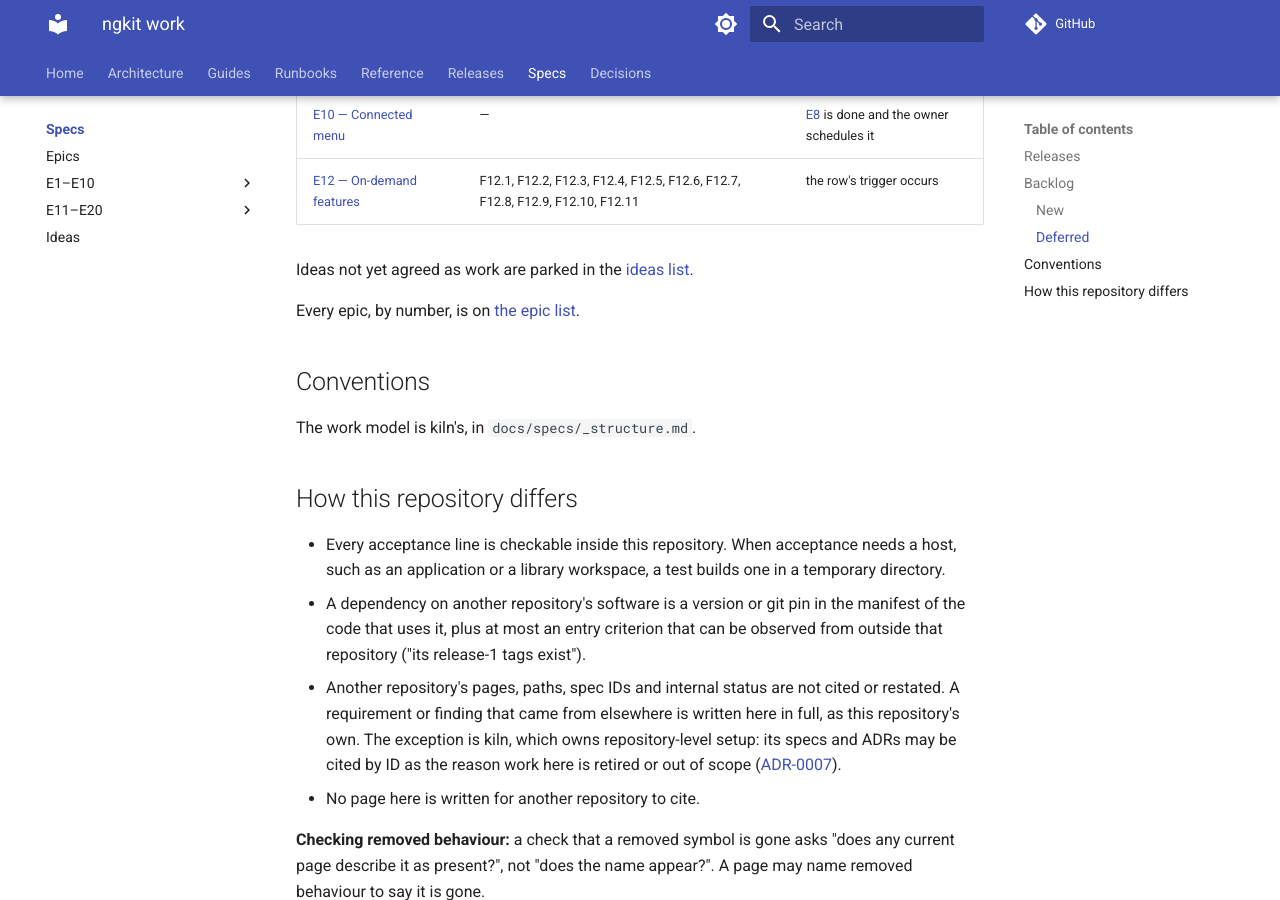
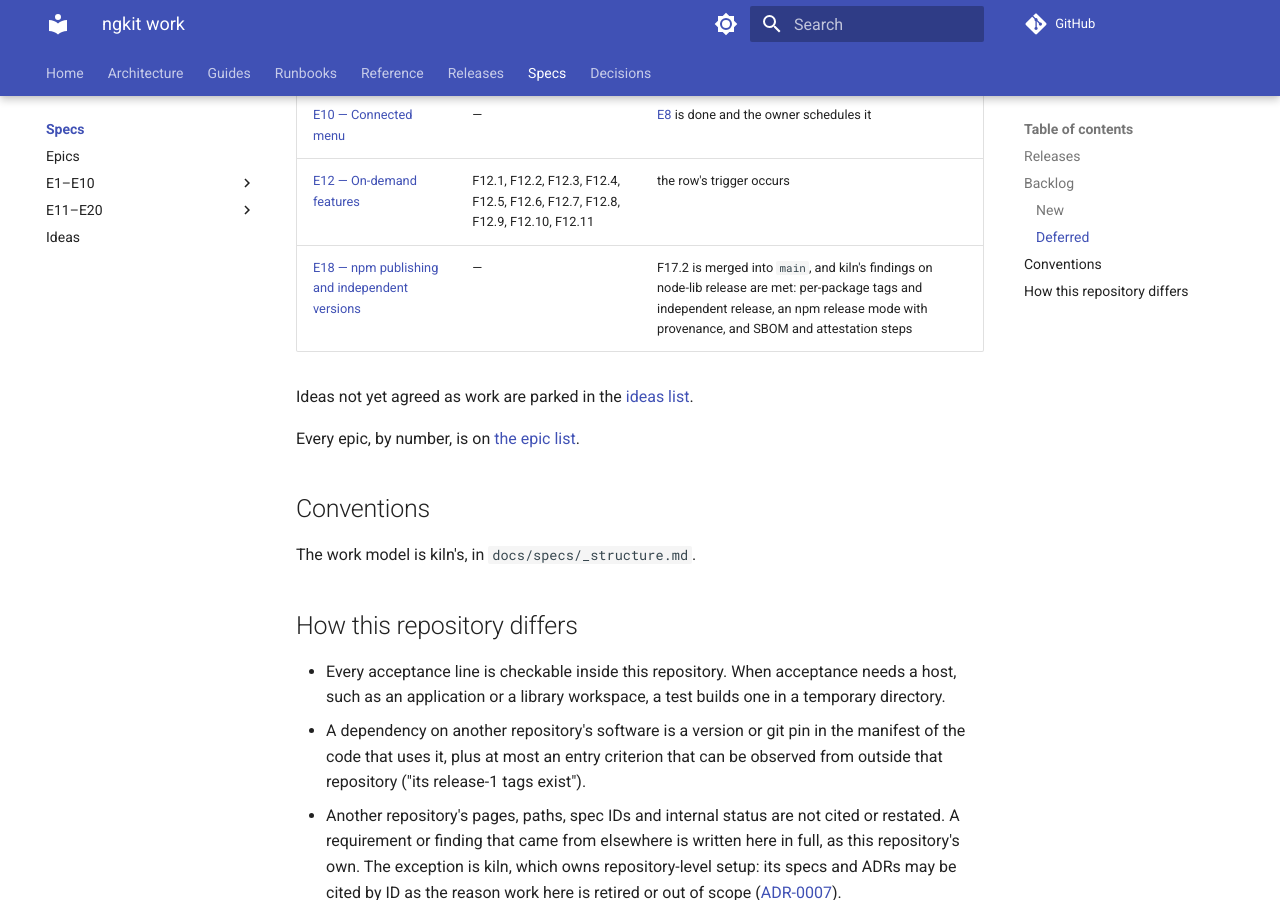
Before and after one commit to rn-forge/ngkit, an MkDocs documentation site: the page built from docs/specs/index.md, in a window 1280 px wide and 900 px high, scrolled down 1484 px. Built offline with MkDocs 1.6.1 and Material for MkDocs 9.7.7, drawn with Linux system fonts in a browser that asks for light colours; comment, search, counter and statistics services are not loaded.

Commit message:
E18 npm publishing and independent versions
Deferred epic, owner decision 2026-11-14.

Co-Authored-By: Claude Opus 5.5 <noreply@anthropic.com>

```diff
--- a/docs/specs/index.md
+++ b/docs/specs/index.md
@@ -52,6 +52,7 @@ Features with no Iteration, by State and epic.
 | [E9 — Presentation primitives](epics/E9-presentation-primitives/index.md) | — | [E8](epics/E8-tailwind-package/index.md) is done and the owner schedules it |
 | [E10 — Connected menu](epics/E10-connected-menu/index.md) | — | [E8](epics/E8-tailwind-package/index.md) is done and the owner schedules it |
 | [E12 — On-demand features](epics/E12-on-demand-features/index.md) | F12.1, F12.2, F12.3, F12.4, F12.5, F12.6, F12.7, F12.8, F12.9, F12.10, F12.11 | the row's trigger occurs |
+| [E18 — npm publishing and independent versions](epics/E18-npm-publishing-and-independent-versions/index.md) | — | F17.2 is merged into `main`, and kiln's findings on node-lib release are met: per-package tags and independent release, an npm release mode with provenance, and SBOM and attestation steps |
 
 <!-- END derived board -->
 
--- a/mkdocs.yml
+++ b/mkdocs.yml
@@ -153,6 +153,8 @@ nav:
               - F17.3 — The instruction files follow kiln's standard: specs/epics/E17-kiln-adoption/F17.3-instructions-follow-kiln-standard.md
               - F17.4 — Asset subpaths are declared in source: specs/epics/E17-kiln-adoption/F17.4-asset-exports.md
               - F17.5 — The consumer checks run from `kiln-devops`: specs/epics/E17-kiln-adoption/F17.5-consumer-checks-in-kiln.md
+          - E18 — npm publishing and independent versions:
+              - specs/epics/E18-npm-publishing-and-independent-versions/index.md
       - Ideas:
           - specs/ideas/index.md
   - Decisions: adr/index.md
```
Also changed, not shown: docs/specs/epics/E18-npm-publishing-and-independent-versions/index.md (added, +37 -0 lines), docs/specs/epics/index.md (+1 -0 lines).
